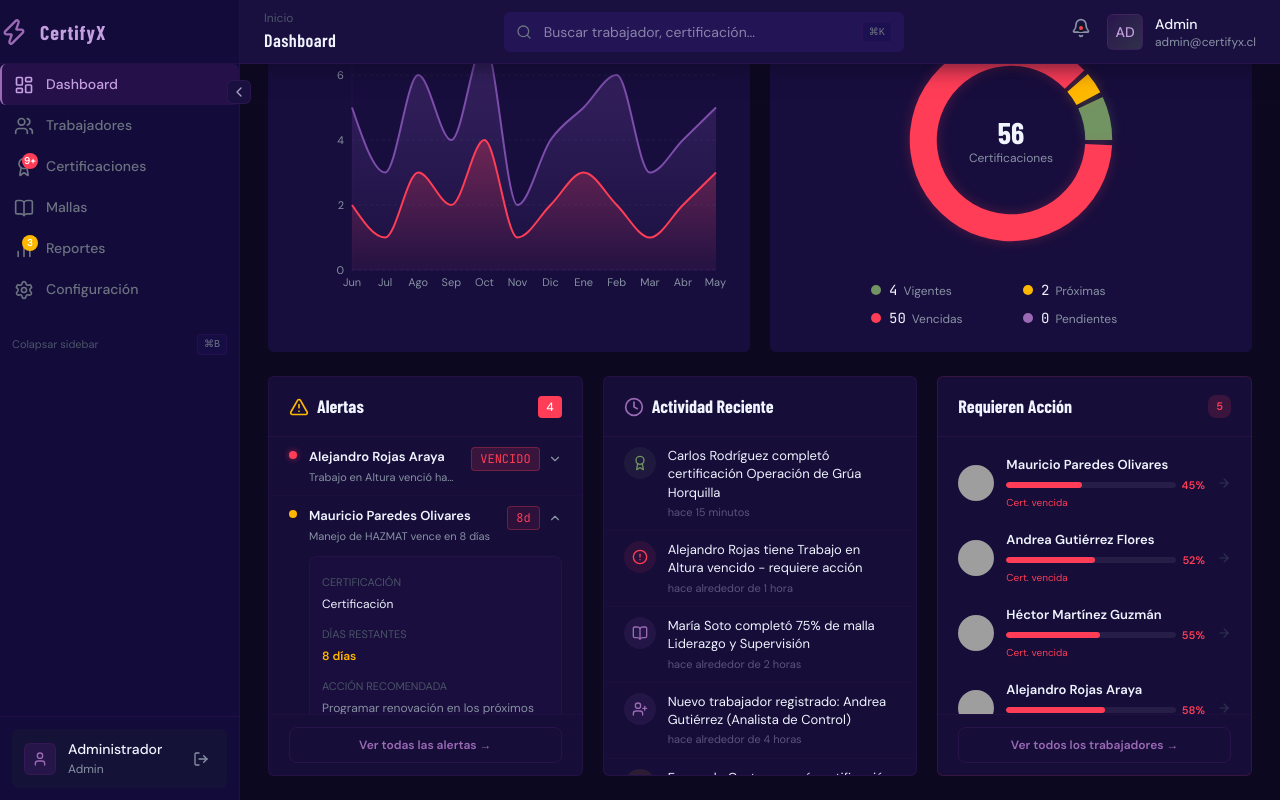
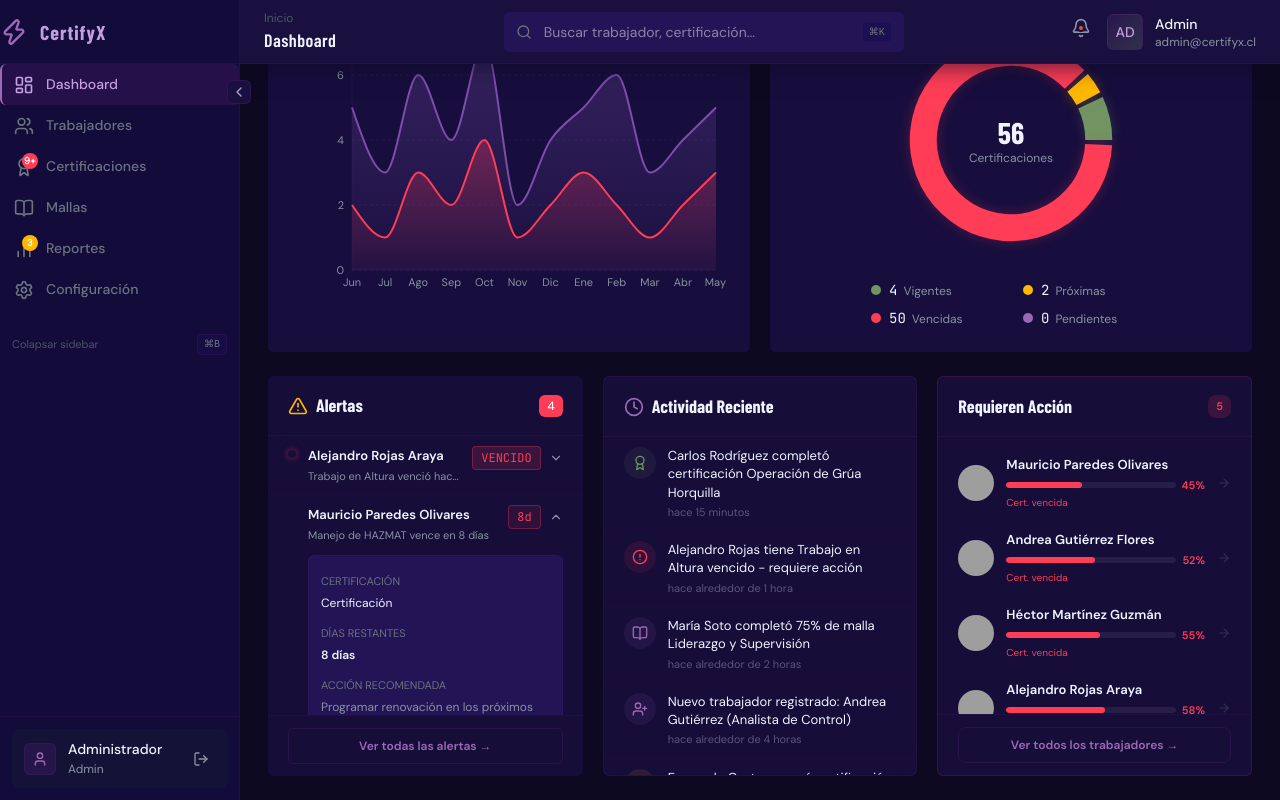
Before and after one commit to leandrodesignux-ux/Certify, a React (Vite) app: page /dashboard in a window 1280 px wide. Both pictures are taken after a click on the element 425 px from the left and 1484 px from the top of the page. Shown: the part 959-1759 px from the top of the page. Built offline with nearby package versions, Linux system fonts and the light colour scheme; grey boxes are pictures that could not be loaded.

Commit message:
Update AlertsPanel to use CSS tokens for colors and border radius

```diff
--- a/src/components/dashboard/AlertsPanel.tsx
+++ b/src/components/dashboard/AlertsPanel.tsx
@@ -65,7 +65,7 @@ function AlertItem({ alert, onDismiss }: AlertItemProps) {
         {/* Dot indicator */}
         <div style={{
           width: '8px', height: '8px', borderRadius: '50%', flexShrink: 0, marginTop: '4px',
-          backgroundColor: status === 'vencido' ? '#FF3D57' : status === 'proximo_vencer' ? '#FFB800' : '#8892A4',
+          backgroundColor: status === 'vencido' ? 'var(--color-danger)' : status === 'proximo_vencer' ? 'var(--color-warning)' : 'var(--color-text-secondary)',
           boxShadow: status === 'vencido' ? '0 0 6px rgba(255,61,87,0.6)' : 'none',
         }} />
         <div style={{ flex: 1, minWidth: 0 }}>
@@ -96,19 +96,19 @@ function AlertItem({ alert, onDismiss }: AlertItemProps) {
             transition={{ duration: 0.2 }}
             style={{ overflow: 'hidden', marginTop: '12px', marginLeft: '20px' }}
           >
-            <div style={{ padding: '12px', backgroundColor: 'rgba(91,34,119,0.06)', borderRadius: '8px', border: '1px solid rgba(91,34,119,0.18)' }}>
+            <div style={{ padding: '12px', backgroundColor: 'var(--color-surface-alt)', borderRadius: 'var(--radius-sm)', border: '1px solid rgba(91,34,119,0.18)' }}>
               <div style={{ marginBottom: '8px' }}>
-                <span style={{ fontSize: '11px', color: '#4A5568', textTransform: 'uppercase' }}>Certificación</span>
+                <span style={{ fontSize: '11px', color: 'var(--color-text-muted)', textTransform: 'uppercase' }}>Certificación</span>
                 <p style={{ fontSize: '12px', color: '#F0F4FF', marginTop: '2px' }}>{certName}</p>
               </div>
               <div style={{ marginBottom: '8px' }}>
-                <span style={{ fontSize: '11px', color: '#4A5568', textTransform: 'uppercase' }}>Días restantes</span>
-                <p style={{ fontSize: '12px', color: status === 'vencido' ? '#FF3D57' : status === 'proximo_vencer' ? '#FFB800' : '#729362', marginTop: '2px', fontWeight: 600 }}>
+                <span style={{ fontSize: '11px', color: 'var(--color-text-muted)', textTransform: 'uppercase' }}>Días restantes</span>
+                <p style={{ fontSize: '12px', color: status === 'vencido' ? 'var(--color-danger)' : status === 'proximo_vencer' ? 'var(--color-warning)' : 'var(--color-success)', marginTop: '2px', fontWeight: 600 }}>
                   {alert.diasRestantes && alert.diasRestantes < 0 ? `${Math.abs(alert.diasRestantes)} días vencida` : `${alert.diasRestantes} días`}
                 </p>
               </div>
               <div style={{ marginBottom: '12px' }}>
-                <span style={{ fontSize: '11px', color: '#4A5568', textTransform: 'uppercase' }}>Acción recomendada</span>
+                <span style={{ fontSize: '11px', color: 'var(--color-text-muted)', textTransform: 'uppercase' }}>Acción recomendada</span>
                 <p style={{ fontSize: '12px', color: '#8892A4', marginTop: '2px' }}>{getRecommendedAction()}</p>
               </div>
               <button
@@ -164,8 +164,8 @@ export function AlertsPanel() {
     <div style={{
       backgroundColor: 'rgba(26,16,64,0.8)',
       backdropFilter: 'blur(12px)',
-      border: '1px solid rgba(91,34,119,0.2)',
-      borderRadius: '6px',
+      border: '1px solid var(--border-brand)',
+      borderRadius: 'var(--radius-sm)',
       display: 'flex',
       flexDirection: 'column',
       height: '400px',
@@ -177,7 +177,7 @@ export function AlertsPanel() {
           <h2 style={{ fontFamily: '"Barlow Condensed", sans-serif', fontSize: '18px', fontWeight: 700, color: '#F0F4FF' }}>Alertas</h2>
         </div>
         {criticalCount > 0 && (
-          <span style={{ padding: '2px 8px', backgroundColor: '#FF3D57', color: '#fff', fontSize: '12px', fontWeight: 500, borderRadius: '4px' }}>
+          <span style={{ padding: '2px 8px', backgroundColor: '#FF3D57', color: '#fff', fontSize: '12px', fontWeight: 500, borderRadius: 'var(--radius-sm)' }}>
             {criticalCount}
           </span>
         )}
@@ -206,7 +206,7 @@ export function AlertsPanel() {
             width: '100%',
             backgroundColor: 'transparent',
             border: '1px solid rgba(91,34,119,0.3)',
-            borderRadius: '8px',
+            borderRadius: 'var(--radius-sm)',
             padding: '8px',
             fontSize: '12px',
             color: '#9b6ab5',
```
